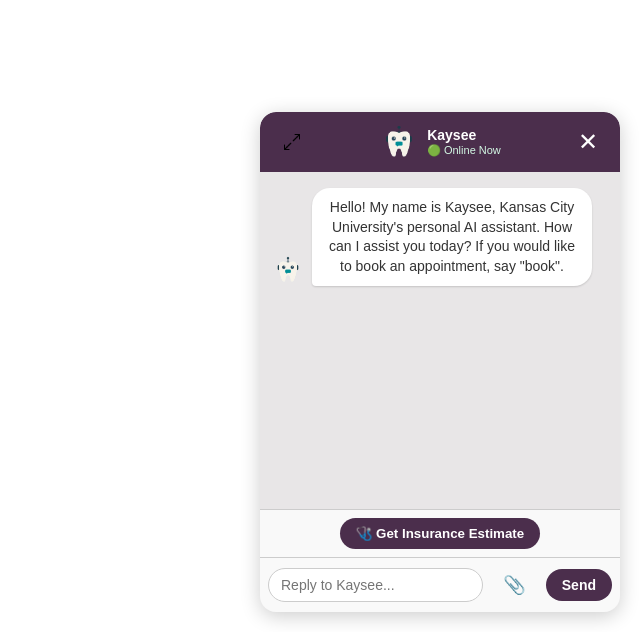
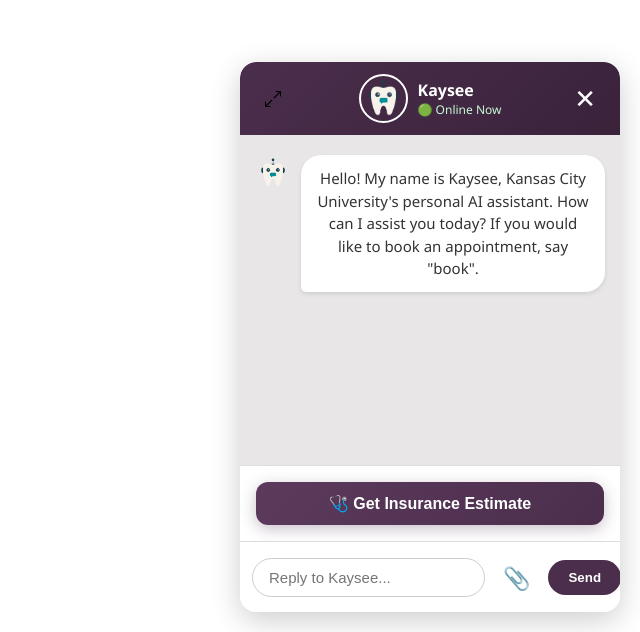
Before and after one commit to AyushPatel04/dental-chatbot, a React (Create React App) app in the folder client/: page / in a window 1280 px wide. Shown: the part 168-800 px from the top of the page, without its empty margins (640-1280 px from the left). Built offline with nearby package versions, Linux system fonts and the light colour scheme.

Commit message:
Update App.css

```diff
--- a/client/src/App.css
+++ b/client/src/App.css
@@ -45,77 +45,76 @@
   position: fixed;
   bottom: 20px;
   right: 20px;
-  width: 360px;
-  height: 500px;
-  /* Use a light grey from the KCU website for the main container */
-  background-color: #e8e6e7;
+  width: 380px; /* Increased width */
+  height: 550px; /* Increased height */
+  background-color: #f0f4f8; /* Lighter grey */
   border-radius: 16px;
-  box-shadow: 0 4px 20px rgba(0, 0, 0, 0.2);
+  box-shadow: 0 8px 30px rgba(0, 0, 0, 0.2); /* Softer shadow */
   display: flex;
   flex-direction: column;
   z-index: 1000;
-  transition: width 0.2s, height 0.2s;
-  overflow: hidden; /* Ensures child elements adhere to border radius */
+  transition: all 0.3s ease-in-out;
+  overflow: hidden;
 }
 
 .chatbot-container.maximized {
-  width: 96vw !important;
-  height: 92vh !important;
-  right: 2vw !important;
-  bottom: 2vh !important;
+  width: 95vw;
+  height: 90vh;
+  right: 2.5vw;
+  bottom: 5vh;
   max-width: 900px;
   max-height: 900px;
   z-index: 1100;
-  transition: width 0.2s, height 0.2s;
 }
 
 .chatbot-toggle {
   position: fixed;
   bottom: 20px;
   right: 20px;
-  /* KCU Purple */
   background-color: #4b2e4c;
   color: white;
   border: none;
   border-radius: 50%;
-  width: 56px;
-  height: 56px;
-  font-size: 24px;
+  width: 60px; /* Larger button */
+  height: 60px; /* Larger button */
+  font-size: 28px;
   cursor: pointer;
-  box-shadow: 0 4px 8px rgba(0, 0, 0, 0.2);
+  box-shadow: 0 4px 12px rgba(0, 0, 0, 0.25);
   z-index: 1001;
   display: flex;
   align-items: center;
   justify-content: center;
+  transition: transform 0.2s;
+}
+
+.chatbot-toggle:hover {
+    transform: scale(1.1);
 }
 
 .chatbot-ui {
   display: flex;
   flex-direction: column;
   height: 100%;
-  font-family: sans-serif;
+  font-family: 'Segoe UI', Tahoma, Geneva, Verdana, sans-serif;
   color: #333;
   position: relative;
 }
 
-/* KCU-themed top header */
 .chatbot-top-header {
   display: flex;
   justify-content: space-between;
   align-items: center;
-  /* KCU Purple */
-  background-color: #4b2e4c;
-  padding: 10px 16px;
+  background: linear-gradient(135deg, #4b2e4c, #3a223b); /* Gradient header */
+  padding: 12px 18px;
   border-top-left-radius: 16px;
   border-top-right-radius: 16px;
   color: white;
-  flex-shrink: 0; /* Prevents header from shrinking */
+  flex-shrink: 0;
 }
 
 .header-left,
 .header-right {
   flex: 1;
-  pointer-events: auto;
 }
 
 .header-center {
@@ -123,342 +122,258 @@
   display: flex;
   justify-content: center;
   align-items: center;
-  gap: 8px;
-  pointer-events: auto;
+  gap: 10px;
 }
 
-.header-left {
-  display: flex;
-  justify-content: flex-start;
-}
-
-.header-right {
-  display: flex;
-  justify-content: flex-end;
-}
+.header-left { display: flex; justify-content: flex-start; }
+.header-right { display: flex; justify-content: flex-end; }
 
 .expand-btn {
   background: transparent;
   border: none;
-  border-radius: 8px;
-  padding: 3px 6px;
+  padding: 5px;
   cursor: pointer;
-  transition: background 0.2s;
   display: flex;
   align-items: center;
   justify-content: center;
+  border-radius: 50%;
+  transition: background-color 0.2s;
 }
+
 .expand-btn:hover {
-  background: rgba(255, 255, 255, 0.1);
+  background: rgba(255, 255, 255, 0.15);
 }
 
 .minimize-btn {
   background: transparent;
   border: none;
   color: white;
-  font-size: 24px;
+  font-size: 26px;
   cursor: pointer;
   line-height: 1;
+  transition: transform 0.2s;
 }
-
 .minimize-btn:hover {
-  opacity: 0.8;
+  transform: scale(1.1);
 }
 
 .bot-avatar {
-  width: 40px;
-  height: 40px;
+  width: 45px;
+  height: 45px;
+  border: 2px solid white;
+  border-radius: 50%;
 }
 
 .bot-details {
-  display: flex;
-  flex-direction: column;
-  align-items: flex-start;
-  justify-content: center;
-  line-height: 1.2;
   text-align: left;
 }
 
 .bot-name {
-  font-weight: bold;
-  color: white;
-  font-size: 14px;
+  font-weight: 600;
+  font-size: 16px;
 }
 
 .bot-status {
-  color: #d4f9e5;
-  font-size: 11px;
+  color: #c7f9d4;
+  font-size: 12px;
 }
-
 
 .messages-container {
   flex: 1;
   overflow-y: auto;
-  padding: 8px;
-  /* Match the main container background */
+  padding: 10px;
   background-color: #e8e6e7;
 }
 
 .chat-input-row {
-  background-color: #f9f9f9;
-  border-top: 1px solid #ccc;
-  padding: 8px;
+  background-color: #ffffff;
+  border-top: 1px solid #dcdcdc;
+  padding: 12px;
   display: flex;
-  gap: 8px;
-  flex-wrap: wrap;
+  gap: 10px;
   align-items: center;
-  flex-shrink: 0; /* Prevents input row from shrinking */
+  flex-shrink: 0;
 }
 
 .chat-input {
   flex: 1;
-  padding: 8px 12px;
+  padding: 10px 16px;
   border: 1px solid #ccc;
-  border-radius: 9999px;
-  font-size: 14px;
+  border-radius: 20px;
+  font-size: 15px;
   outline: none;
+  transition: border-color 0.2s;
 }
 
 .chat-input:focus {
-  border-color: #4b2e4c; /* KCU Purple on focus */
+  border-color: #4b2e4c;
 }
 
 .send-btn {
-  /* KCU Purple */
   background-color: #4b2e4c;
   color: white;
   border: none;
-  padding: 8px 16px;
-  border-radius: 9999px;
+  padding: 10px 20px;
+  border-radius: 20px;
   font-weight: bold;
   cursor: pointer;
-  font-size: 14px;
+  transition: background-color 0.2s, transform 0.1s;
 }
 
 .send-btn:hover {
-  background-color: #3a223b; /* Darker Purple */
+  background-color: #3a223b;
 }
 
+.send-btn:active {
+    transform: scale(0.95);
+}
 
-/* Paperclip upload button */
 .upload-btn {
-  font-size: 18px;
-  padding: 8px 12px;
+  font-size: 22px;
+  padding: 8px;
   cursor: pointer;
-  border-radius: 9999px;
-  display: flex;
-  align-items: center;
-  justify-content: center;
-  transition: box-shadow 0.2s;
+  border-radius: 50%;
   color: #555;
+  transition: all 0.2s;
 }
 
 .upload-btn:hover {
   color: #000;
-  background-color: #e0e0e0;
+  background-color: #e9e9e9;
 }
 
-/* Message alignment */
 .message-row {
   display: flex;
   align-items: flex-end;
-  margin: 8px 4px;
+  margin: 10px 5px;
 }
 
-.align-left {
-  justify-content: flex-start;
-}
+.align-left { justify-content: flex-start; }
+.align-right { justify-content: flex-end; }
 
-.align-right {
-  justify-content: flex-end;
-}
-
-/* Chat bubbles */
 .chat-message {
-  padding: 10px 14px;
-  border-radius: 18px;
-  max-width: 75%;
+  padding: 12px 16px;
+  border-radius: 20px;
+  max-width: 80%;
   word-wrap: break-word;
-  font-size: 14px;
-  line-height: 1.4;
-  box-shadow: 0 1px 2px rgba(0, 0, 0, 0.15);
+  font-size: 15px;
+  line-height: 1.5;
+  box-shadow: 0 2px 4px rgba(0, 0, 0, 0.1);
 }
 
 .chat-message.bot {
-  /* White bubble for bot, as seen on many sites */
   background-color: #ffffff;
   color: #333;
-  border-bottom-left-radius: 4px;
+  border-bottom-left-radius: 5px;
 }
 
 .chat-message.user {
-  /* KCU Purple for user messages */
   background-color: #4b2e4c;
   color: white;
-  border-bottom-right-radius: 4px;
+  border-bottom-right-radius: 5px;
 }
 
-/* Avatar */
 .message-avatar {
-  width: 32px;
-  height: 32px;
-  margin-right: 8px;
+  width: 36px;
+  height: 36px;
+  margin-right: 10px;
   border-radius: 50%;
   object-fit: cover;
   flex-shrink: 0;
+  align-self: flex-start;
 }
 
-/* Animation */
 .fade-in {
-  animation: fadeInUp 0.4s ease-in-out;
+  animation: fadeInUp 0.5s ease-out forwards;
+}
+
+.user-fade-in {
+    animation: userFadeInUp 0.4s ease-out forwards;
 }
 
 @keyframes fadeInUp {
-  0% {
-    opacity: 0;
-    transform: translateY(6px);
-  }
-  100% {
-    opacity: 1;
-    transform: translateY(0);
-  }
+  from { opacity: 0; transform: translateY(10px); }
+  to { opacity: 1; transform: translateY(0); }
 }
 
-/* Image Preview Styling */
-.preview-image-wrapper {
-  display: flex;
-  padding: 4px 8px 8px 8px;
-  background-color: #f9f9f9;
-  border-top: 1px solid #ddd;
+@keyframes userFadeInUp {
+  from { opacity: 0; transform: translateY(10px) scale(0.98); }
+  to { opacity: 1; transform: translateY(0) scale(1); }
 }
 
-.preview-image-box {
-  position: relative;
-  display: inline-block;
-  border-radius: 10px;
-  overflow: hidden;
-  max-width: 100px;
-  max-height: 100px;
-  border: 1px solid #ccc;
+/* Typing Indicator */
+.typing-indicator {
+    background: #ffffff;
+    border-radius: 20px;
+    border-bottom-left-radius: 5px;
+    padding: 15px 20px;
+    display: inline-flex;
+    align-items: center;
+    justify-content: center;
+    box-shadow: 0 2px 4px rgba(0,0,0,0.1);
+}
+.typing-indicator span {
+    height: 8px;
+    width: 8px;
+    margin: 0 2px;
+    background-color: #aaa;
+    border-radius: 50%;
+    display: inline-block;
+    animation: typing 1.4s infinite ease-in-out both;
+}
+.typing-indicator span:nth-of-type(1) { animation-delay: 0s; }
+.typing-indicator span:nth-of-type(2) { animation-delay: 0.2s; }
+.typing-indicator span:nth-of-type(3) { animation-delay: 0.4s; }
+
+@keyframes typing {
+    0%, 80%, 100% { opacity: 0.3; transform: scale(0.8); }
+    40% { opacity: 1; transform: scale(1); }
 }
 
-.preview-img-small {
-  width: 100%;
-  height: 100%;
-  display: block;
-  object-fit: cover;
+.chat-image-preview {
+    border: 3px solid #4b2e4c;
 }
 
-.preview-remove-btn {
-  position: absolute;
-  top: 4px;
-  right: 4px;
-  background: rgba(0, 0, 0, 0.5);
+.insurance-button-wrapper {
+  padding: 1rem;
+  background-color: #fff;
+  border-top: 1px solid #dcdcdc;
+}
+
+.insurance-start-btn {
+  width: 100%;
+  background: linear-gradient(135deg, #5c3a5d, #4b2e4c);
   color: white;
   border: none;
-  border-radius: 50%;
-  font-size: 12px;
-  font-weight: bold;
-  width: 20px;
-  height: 20px;
+  border-radius: 12px;
+  padding: 12px 20px;
+  font-size: 16px;
+  font-weight: 600;
   cursor: pointer;
-  display: flex;
-  align-items: center;
-  justify-content: center;
-  box-shadow: 0 1px 3px rgba(0, 0, 0, 0.2);
-  line-height: 1;
+  transition: all 0.3s ease;
+  box-shadow: 0 4px 15px rgba(75, 46, 76, 0.3);
 }
 
-.preview-remove-btn:hover {
-  background: rgba(0, 0, 0, 0.8);
+.insurance-start-btn:hover {
+  transform: translateY(-2px);
+  box-shadow: 0 6px 20px rgba(75, 46, 76, 0.4);
 }
 
 
-/* Insurance Button Styling */
-.insurance-button-wrapper {
-  display: flex;
-  justify-content: center;
-  padding: 0.5rem 1rem;
-  background-color: #f9f9f9;
-  border-top: 1px solid #ccc;
-}
-
-.insurance-start-btn {
-  /* KCU Purple */
-  background-color: #4b2e4c;
-  color: white;
-  border: none;
-  border-radius: 20px;
-  padding: 8px 16px;
-  font-weight: 600;
-  cursor: pointer;
-  transition: background-color 0.2s ease;
-}
-
-.insurance-start-btn:hover {
-  background-color: #3a223b; /* Darker Purple */
-}
-
-/* Estimate UI Styling */
-.estimate-ui {
-  padding: 8px;
-  display: flex;
-  flex-direction: column;
-  gap: 8px;
-  background-color: #f9f9f9;
-  border-top: 1px solid #ccc;
-}
-
-.estimate-ui select {
-  padding: 8px;
-  border-radius: 8px;
-  border: 1px solid #ccc;
-}
-
-.estimate-btn {
-  /* KCU Purple */
-  background-color: #4b2e4c;
-  color: white;
-  border: none;
-  border-radius: 8px;
-  padding: 10px 16px;
-  font-weight: 600;
-  cursor: pointer;
-  transition: background-color 0.2s ease;
-}
-
-.estimate-btn:hover {
-  background-color: #3a223b; /* Darker Purple */
-}
-
-/* Error Toast Styling */
-.toast-error {
-  position: absolute;
-  top: 60px;
-  left: 50%;
-  transform: translateX(-50%);
-  background-color: #d9534f;
-  color: white;
-  padding: 10px 20px;
-  border-radius: 8px;
-  z-index: 1200;
-  font-size: 14px;
-  box-shadow: 0 2px 10px rgba(0,0,0,0.2);
-}
-
-/* --- NEW STYLES FOR PROCEDURE SELECTOR --- */
+/* --- PROCEDURE SELECTOR STYLES --- */
 .procedure-overlay {
   position: fixed;
   top: 0;
   left: 0;
   width: 100%;
   height: 100%;
-  background-color: rgba(0, 0, 0, 0.6);
+  background-color: rgba(0, 0, 0, 0.7);
   display: flex;
   align-items: center;
   justify-content: center;
   z-index: 2000;
   padding: 1rem;
+  backdrop-filter: blur(5px);
 }
 
 .procedure-modal {
@@ -470,73 +385,76 @@
   max-height: 90vh;
   display: flex;
   flex-direction: column;
-  box-shadow: 0 10px 25px rgba(0,0,0,0.1);
+  box-shadow: 0 10px 30px rgba(0,0,0,0.2);
 }
 
 .procedure-modal-title {
   font-weight: bold;
   margin-bottom: 1.5rem;
-  font-size: 1.5rem; /* 24px */
+  font-size: 1.75rem;
   text-align: center;
-  color: #1f2937;
+  color: #4b2e4c;
 }
 
 .procedure-list {
   overflow-y: auto;
   flex-grow: 1;
-  padding-right: 1rem; /* for scrollbar */
+  padding-right: 1rem;
 }
 
 .procedure-group {
   display: flex;
-  gap: 1rem; /* 16px */
-  margin-bottom: 0.75rem; /* 12px */
+  gap: 1rem;
+  margin-bottom: 1rem;
 }
 
 .procedure-button {
   flex: 1;
   text-align: center;
-  padding: 0.8rem 1rem;
-  border-radius: 8px;
+  padding: 1rem;
+  border-radius: 10px;
   font-weight: 600;
   font-size: 1rem;
   transition: all 0.2s ease-in-out;
-  border: 2px solid #d1d5db; /* Gray-300 */
+  border: 2px solid #d1d5db;
   cursor: pointer;
-  background-color: #ffffff;
-  color: #374151; /* Gray-700 */
+  background-color: #f9fafb;
+  color: #374151;
 }
 
 .procedure-button:hover {
-  border-color: #9ca3af; /* Gray-400 */
-  background-color: #f9fafb; /* Gray-50 */
+  border-color: #4b2e4c;
+  background-color: #f3eef4;
 }
 
 .procedure-button.selected {
-  background-color: #374151; /* Gray-700 */
+  background-color: #4b2e4c;
   color: white;
-  border-color: #374151;
+  border-color: #4b2e4c;
+  transform: scale(1.05);
 }
 
 .calculate-button-container {
-    margin-top: 1.5rem; /* 24px */
-    padding-top: 1.5rem; /* 24px */
-    border-top: 1px solid #e5e7eb; /* Gray-200 */
+    margin-top: 1.5rem;
+    padding-top: 1.5rem;
+    border-top: 1px solid #e5e7eb;
 }
 
 .calculate-button {
     width: 100%;
-    background-color: #10b981; /* Emerald-500 */
+    background-color: #10b981;
     color: white;
     padding: 1rem;
     border-radius: 12px;
     font-weight: bold;
-    font-size: 1.125rem; /* 18px */
-    transition: background-color 0.2s ease-in-out;
-    box-shadow: 0 4px 6px -1px rgba(0, 0, 0, 0.1), 0 2px 4px -1px rgba(0, 0, 0, 0.06);
+    font-size: 1.25rem;
+    transition: all 0.2s ease-in-out;
+    box-shadow: 0 4px 10px rgba(16, 185, 129, 0.3);
     border: none;
 }
 
 .calculate-button:hover {
-    background-color: #059669; /* Emerald-600 */
+    background-color: #059669;
+    box-shadow: 0 6px 15px rgba(16, 185, 129, 0.4);
+    transform: translateY(-2px);
 }
```
